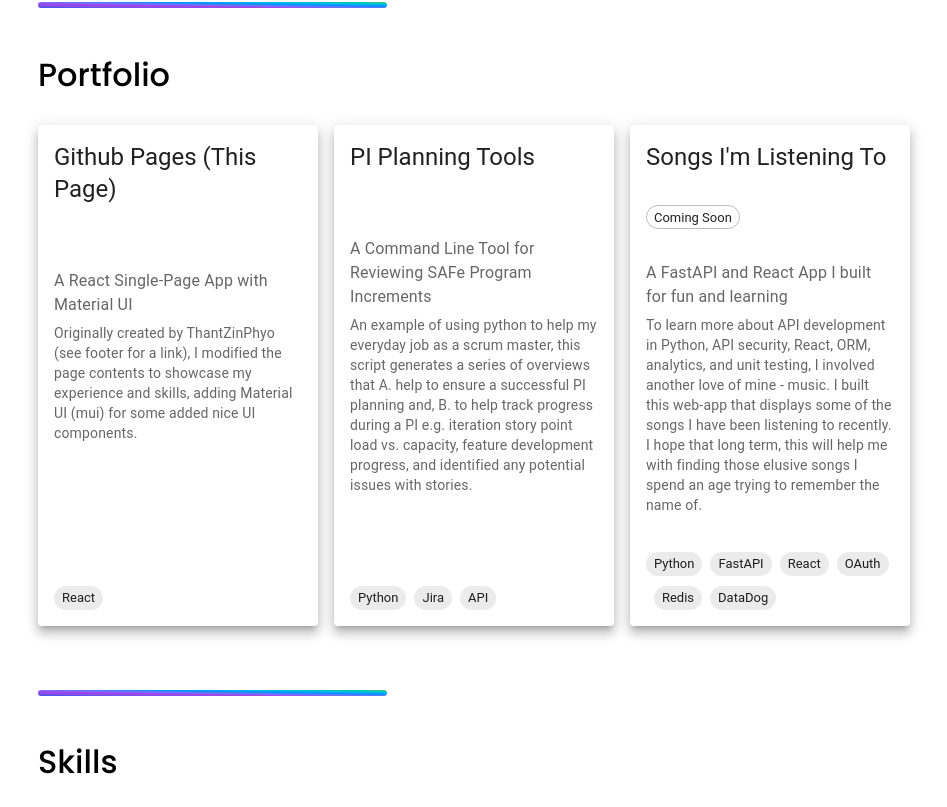
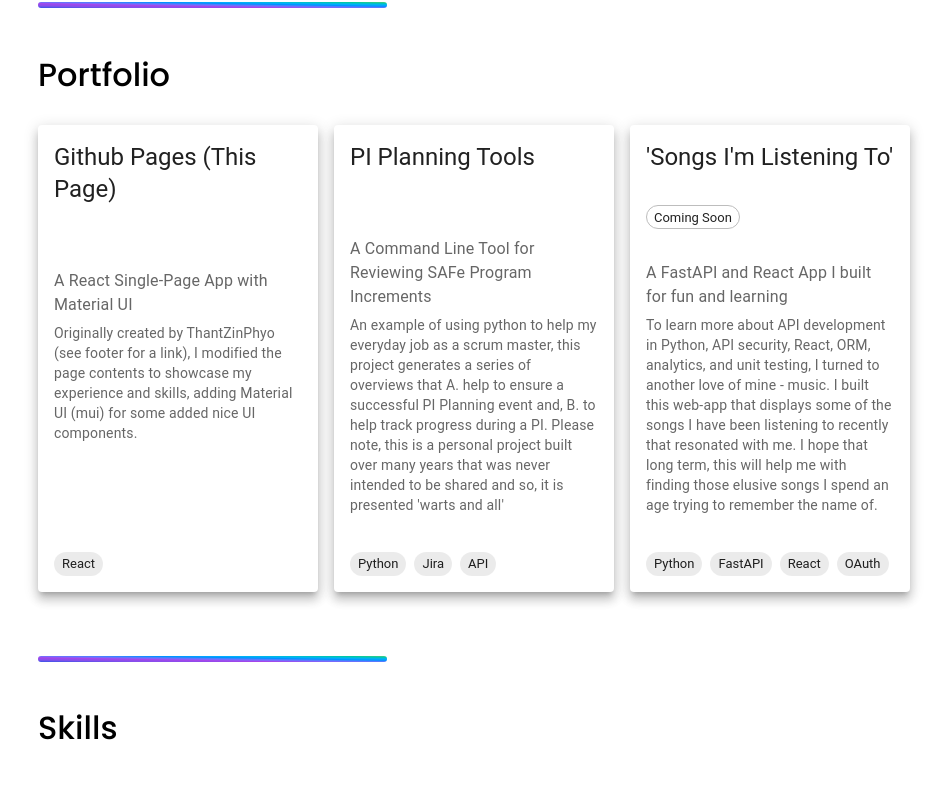
Before and after one commit to davebyrne222/davebyrne222.github.io, a React (Create React App) app: page / in a window 1280 px wide. Shown: the part 655-1462 px from the top of the page, without its empty margins (166-1113 px from the left). Built offline with nearby package versions, Linux system fonts and the light colour scheme; some icons are missing.

Commit message:
updated projects

```diff
--- a/src/components/data/projects.js
+++ b/src/components/data/projects.js
@@ -15,19 +15,19 @@ export const ProjectData = [
     title: "PI Planning Tools",
     tagline: "A Command Line Tool for Reviewing SAFe Program Increments",
     about:
-      "An example of using python to help my everyday job as a scrum master, this script generates a series of overviews that A. help to ensure a successful PI planning and, B. to help track progress during a PI e.g. iteration story point load vs. capacity, feature development progress, and identified any potential issues with stories.",
+      "An example of using python to help my everyday job as a scrum master, this project generates a series of overviews that A. help to ensure a successful PI Planning event and, B. to help track progress during a PI. Please note, this is a personal project built over many years that was never intended to be shared and so, it is presented 'warts and all'",
     tags: ["Python", "Jira", "API"],
     demo: "",
-    github: "https://github.com/davebyrne222",
+    github: "https://github.com/davebyrne222/pitools",
     live: true,
   },
   {
     id: 3,
-    title: "Songs I'm Listening To",
+    title: "'Songs I'm Listening To'",
     tagline: "A FastAPI and React App I built for fun and learning",
     about:
-      "To learn more about API development in Python, API security, React, ORM, analytics, and unit testing, I involved another love of mine - music. I built this web-app that displays some of the songs I have been listening to recently. I hope that long term, this will help me with finding those elusive songs I spend an age trying to remember the name of.",
-    tags: ["Python", "FastAPI", "React", "OAuth", "Redis", "DataDog"],
+      "To learn more about API development in Python, API security, React, ORM, analytics, and unit testing, I turned to another love of mine - music. I built this web-app that displays some of the songs I have been listening to recently that resonated with me. I hope that long term, this will help me with finding those elusive songs I spend an age trying to remember the name of.",
+    tags: ["Python", "FastAPI", "React", "OAuth"],
     demo: "",
     github: "https://github.com/davebyrne222",
     live: false,
```
